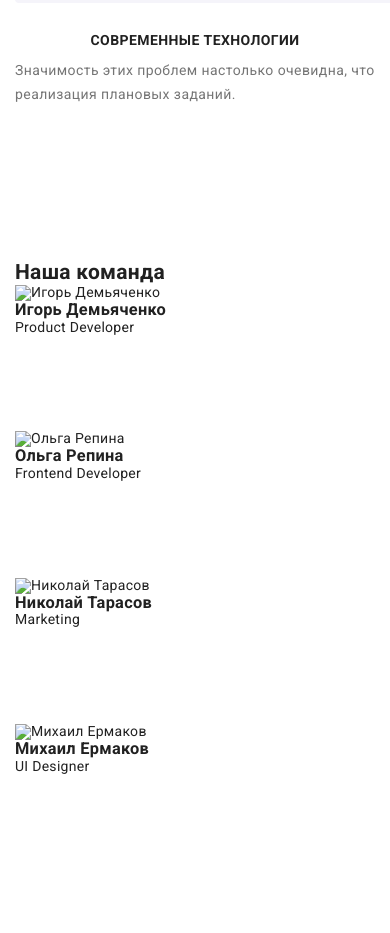
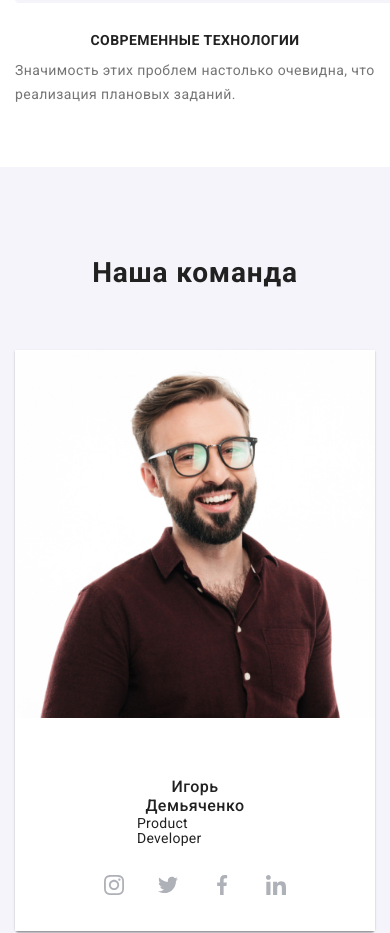
Before and after one commit to leonid12z/goit-markup-hw-08, a plain HTML site: page index.html in a window 390 px wide. Shown: the part 1475-2408 px from the top of the page. Drawn offline with nearby package versions, Linux system fonts and the light colour scheme; files whose address does not match are found by name.

Commit message:
17.11.+08d/z

```diff
--- a/index.html
+++ b/index.html
@@ -144,7 +144,19 @@
 
             <ul class="team__list">
                 <li class="team__item">
-                    <img src="./images/igor.D.img.jpg" width="270" alt="Игорь Демьяченко" class="img">
+
+                    <picture>
+                        <source srcset="./images/person-igor-mobile@1x.jpg 1x, ./images/person-igor-mobile@2x.jpg 2x" media="(max-width: 767px)"
+                            type="image/jpeg"/>
+
+                        <source srcset="./images/person-igor-tablet@1x.jpg 1x, ./images/person-igor-tablet@2x.jpg 2x" media="(min-width: 768px)"
+                                type="image/jpeg"/>
+
+                        <source srcset="./images/person-igor-@1-osnova.jpg 1x, ./images/person-igor-@1-osnova.jpg 2x" media="(min-width: 1200px)"
+                                 type="image/jpeg"/>
+                    <img src="./images/person-igor-@1-osnova.jpg" alt="Игорь Демьяченко" class="#">
+                    </picture>
+
                     <div class="team__item-wrapper">
                     <h3 class="team__person-hdr">Игорь Демьяченко</h3>
                     <p class="team__person-dscrpt">Product Developer</p>
@@ -153,7 +165,7 @@
                           <li class="social__item">
                               <a class="social__link">
                               <svg class="social__instagram" width="20px" height="20px">
-                                <use href="./images/icons.svg#icon-instagram"></use>
+                                <use href="./svg/icons.svg#icon-instagram"></use>
                             </svg>
                         </a>
                         </li>
@@ -161,7 +173,7 @@
                         <li class="social__item">
                             <a class="social__link">
                             <svg class="social__twitter"  width="20px" height="20px">
-                                <use href="./images/icons.svg#icon-twitter"></use>
+                                <use href="./svg/icons.svg#icon-twitter"></use>
                             </svg>
                             </a>
                         </li>
@@ -169,7 +181,7 @@
                         <li class="social__item">
                             <a class="social__link">
                             <svg class="social__fecebook"  width="20px" height="20px">
-                                <use href="./images/icons.svg#icon-facebook"></use>
+                                <use href="./svg/icons.svg#icon-facebook"></use>
                             </svg>
                             </a>
                         </li>
@@ -177,7 +189,7 @@
                         <li class="social__item">
                             <a class="social__link">
                             <svg class="social__linkein" width="20px" height="20px">
-                                <use href="./images/icons.svg#icon-linkedin"></use>
+                                <use href="./svg/icons.svg#icon-linkedin"></use>
                             </svg>
                             </a>
                         </li>
@@ -186,7 +198,19 @@
                </li>
 
                 <li class="team__item">
-                    <img src="./images/olga.img.jpg" width="270" alt="Ольга Репина" class="img">
+
+                    <picture>
+                        <source srcset="./images/person-olga-mobile@1x.jpg 1x, ./images/person-olga-mobile@2x.jpg 2x" media="(max-width: 767px)"
+                            type="image/jpeg"/>
+
+                        <source srcset="./images/person-olga-tablet@1x.jpg 1x, ./images/person-olga-tablet@1x.jpg 2x" media="(min-width: 768px)"
+                            type="image/jpeg"/>
+
+                        <source srcset="./images/person-olga-osnova.jpg 1x, ./images/person-olga-osnova@2.jpg 2x"
+                            media="(min-width: 1200px)" type="image/jpeg"/>
+                    <img src="./images/person-olga-osnova.jpg"  alt="Ольга Репина" class="#">
+                    </picture>
+
                     <div class="team__item-wrapper">
                     <h3 class="team__person-hdr">Ольга Репина</h3>
                     <p class="team__person-dscrpt">Frontend Developer</p>
@@ -195,7 +219,7 @@
                         <li class="social__item">
                             <a class="social__link">
                                 <svg class="social__instagram" width="20px" height="20px">
-                                    <use href="./images/icons.svg#icon-instagram"></use>
+                                    <use href="./svg/icons.svg#icon-instagram"></use>
                                 </svg>
                             </a>
                         </li>
@@ -203,7 +227,7 @@
                         <li class="social__item">
                             <a class="social__link">
                                 <svg class="social__twitter" width="20px" height="20px">
-                                    <use href="./images/icons.svg#icon-twitter"></use>
+                                    <use href="./svg/icons.svg#icon-twitter"></use>
                                 </svg>
                             </a>
                         </li>
@@ -211,7 +235,7 @@
                         <li class="social__item">
                             <a class="social__link">
                                 <svg class="social__fecebook" width="20px" height="20px">
-                                    <use href="./images/icons.svg#icon-facebook"></use>
+                                    <use href="./svg/icons.svg#icon-facebook"></use>
                                 </svg>
                             </a>
                         </li>
@@ -219,7 +243,7 @@
                         <li class="social__item">
                             <a class="social__link">
                                 <svg class="social__linkein" width="20px" height="20px">
-                                    <use href="./images/icons.svg#icon-linkedin"></use>
+                                    <use href="./svg/icons.svg#icon-linkedin"></use>
                                 </svg>
                             </a>
                         </li>
@@ -228,7 +252,19 @@
                     </li>
 
                 <li class="team__item">
-                    <img src="./images/nikola.T.img.jpg" width="270" alt="Николай Тарасов" class="img">
+
+                    <picture>
+                        <source srcset="./images/person-nikola-mobile@1x.jpg 1x, ./images/person-nikola-mobile@2x.jpg 2x" media="(max-width: 767px)"
+                            type="image/jpeg"/>
+
+                        <source srcset="./images/person-nikola-tablet@1x.jpg 1x, ./images/person-nikola-tablet@2x.jpg 2x" media="(min-width: 768px)"
+                            type="image/jpeg"/>
+
+                        <source srcset="./images/person-nikola-osnova@1.jpg 1x, ./images/person-nikola-osnova@2.jpg 2x" media="(min-width: 1200px)"
+                            type="image/jpeg"/>
+                    <img src="./images/person-nikola-osnova@1.jpg" alt="Николай Тарасов" class="#">
+                    </picture>
+
                     <div class="team__item-wrapper">
                     <h3 class="team__person-hdr">Николай Тарасов</h3>
                     <p class="team__person-dscrpt">Marketing</p>
@@ -237,7 +273,7 @@
                     <li class="social__item">
                         <a class="social__link">
                             <svg class="social__instagram" width="20px" height="20px">
-                                <use href="./images/icons.svg#icon-instagram"></use>
+                                <use href="./svg/icons.svg#icon-instagram"></use>
                             </svg>
                         </a>
                     </li>
@@ -245,7 +281,7 @@
                     <li class="social__item">
                         <a class="social__link">
                             <svg class="social__twitter" width="20px" height="20px">
-                                <use href="./images/icons.svg#icon-twitter"></use>
+                                <use href="./svg/icons.svg#icon-twitter"></use>
                             </svg>
                         </a>
                     </li>
@@ -253,7 +289,7 @@
                     <li class="social__item">
                         <a class="social__link">
                             <svg class="social__fecebook" width="20px" height="20px">
-                                <use href="./images/icons.svg#icon-facebook"></use>
+                                <use href="./svg/icons.svg#icon-facebook"></use>
                             </svg>
                         </a>
                     </li>
@@ -261,7 +297,7 @@
                     <li class="social__item">
                         <a class="social__link">
                             <svg class="social__linkein" width="20px" height="20px">
-                                <use href="./images/icons.svg#icon-linkedin"></use>
+                                <use href="./svg/icons.svg#icon-linkedin"></use>
                             </svg>
                         </a>
                     </li>
@@ -270,7 +306,19 @@
                 </li>
 
                 <li class="team__item">
-                    <img src="./images/mixail.N.img.jpg" width="270" alt="Михаил Ермаков" class="img">
+
+                    <picture>
+                            <source srcset="./images/person-mixa-mobile@1x.jpg 1x, ./images/person-mixa-mobile@2x.jpg 2x"
+                                media="(max-width: 767px)" type="image/jpeg" />
+
+                            <source srcset="./images/person-mixa-tablet@1x.jpg 1x, ./images/person-mixa-tablet@2x.jpg 2x"
+                                media="(min-width: 768px)" type="image/jpeg" />
+
+                            <source srcset="./images/person-mixa-osnova@1.jpg 1x, ./images/person-mixa-osnova@2.jpg 2x"
+                                media="(min-width: 1200px)" type="image/jpeg" />
+                    <img src="./images/person-mixa-osnova@1.jpg" alt="Михаил Ермаков" class="#">
+                    </picture>
+
                     <div class="team__item-wrapper">
                     <h3 class="team__person-hdr">Михаил Ермаков</h3>
                     <p class="team__person-dscrpt">UI Designer</p>
@@ -279,7 +327,7 @@
                         <li class="social__item">
                             <a class="social__link">
                                 <svg class="social__instagram" width="20px" height="20px">
-                                    <use href="./images/icons.svg#icon-instagram"></use>
+                                    <use href="./svg/icons.svg#icon-instagram"></use>
                                 </svg>
                             </a>
                         </li>
@@ -287,7 +335,7 @@
                         <li class="social__item">
                             <a class="social__link">
                                 <svg class="social__twitter" width="20px" height="20px">
-                                    <use href="./images/icons.svg#icon-twitter"></use>
+                                    <use href="./svg/icons.svg#icon-twitter"></use>
                                 </svg>
                             </a>
                         </li>
@@ -295,7 +343,7 @@
                         <li class="social__item">
                             <a class="social__link">
                                 <svg class="social__fecebook" width="20px" height="20px">
-                                    <use href="./images/icons.svg#icon-facebook"></use>
+                                    <use href="./svg/icons.svg#icon-facebook"></use>
                                 </svg>
                             </a>
                         </li>
@@ -303,7 +351,7 @@
                         <li class="social__item">
                             <a class="social__link">
                                 <svg class="social__linkein" width="20px" height="20px">
-                                    <use href="./images/icons.svg#icon-linkedin"></use>
+                                    <use href="./svg/icons.svg#icon-linkedin"></use>
                                 </svg>
                             </a>
                         </li>
--- a/sass/main.scss
+++ b/sass/main.scss
@@ -6,3 +6,4 @@
 @import './mobile/hero_mobile';
 @import './mobile/qualities-mobile';
 @import './mobile/tasks-mobile';
+@import './mobile/team-mobile';
--- /dev/null
+++ b/sass/mobile/_team-mobile.scss
@@ -0,0 +1,87 @@
+@media screen and (max-width: 767px) {
+    .team {
+        padding-top: 60px;
+        padding-bottom: 60px;
+
+        background: var(--color-brand);
+
+    &__img {
+      width: 450px;
+      height: 460px;
+    }
+
+    &__hdr {
+      font-weight: bold;
+      font-size: 28px;
+      line-height: 1.17;
+      text-align: center;
+      letter-spacing: 0.03em;
+
+      padding: 30px;
+    }
+
+    &__person-hdr {
+      font-weight: 500;
+      font-size: 16px;
+      line-height: 1.18;
+      text-align: center;
+      letter-spacing: 0.03em;
+
+      color: var(--accent-color);
+      padding-top: 30px;
+    }
+
+    &__item-wrapper {
+      padding: 30px 122px 24px 122px;
+      background:var(--brand-color);
+    }
+
+    &__list .team__item {
+      margin-top: 30px;
+    }
+
+    &__list .team__item {
+      box-shadow: 0px 1px 3px rgba(0, 0, 0, 0.12), 0px 1px 1px rgba(0, 0, 0, 0.14),
+        0px 2px 1px rgba(0, 0, 0, 0.2);
+      border-radius: 0px 0px 4px 4px;
+        }
+    }
+
+    .social {
+    &__list {
+      display: flex;
+      justify-content: center;
+
+      padding-top: 16px;
+    }
+
+    &__list .social__item:not(:last-child) {
+      margin-right: 10px;
+    }
+
+    &__link {
+      display: flex;
+      justify-content: center;
+      align-items: center;
+
+      width: 44px;
+      height: 44px;
+
+      border-radius: 50%;
+      border: none;
+
+      background-color: var(--brand-color);
+      fill: var(--fill-color);
+
+      cursor: pointer;
+    }
+
+    &__link:hover {
+      background: var(--primary-text-color);
+      fill: var(--brand-color);
+
+      transition-timing-function: cubic-bezier(0.4, 0, 0.2, 1);
+      transition-duration: 250ms;
+    }
+  }
+}
```
Also changed, not shown: css/main.css, css/main.min.css, 2 other files.
